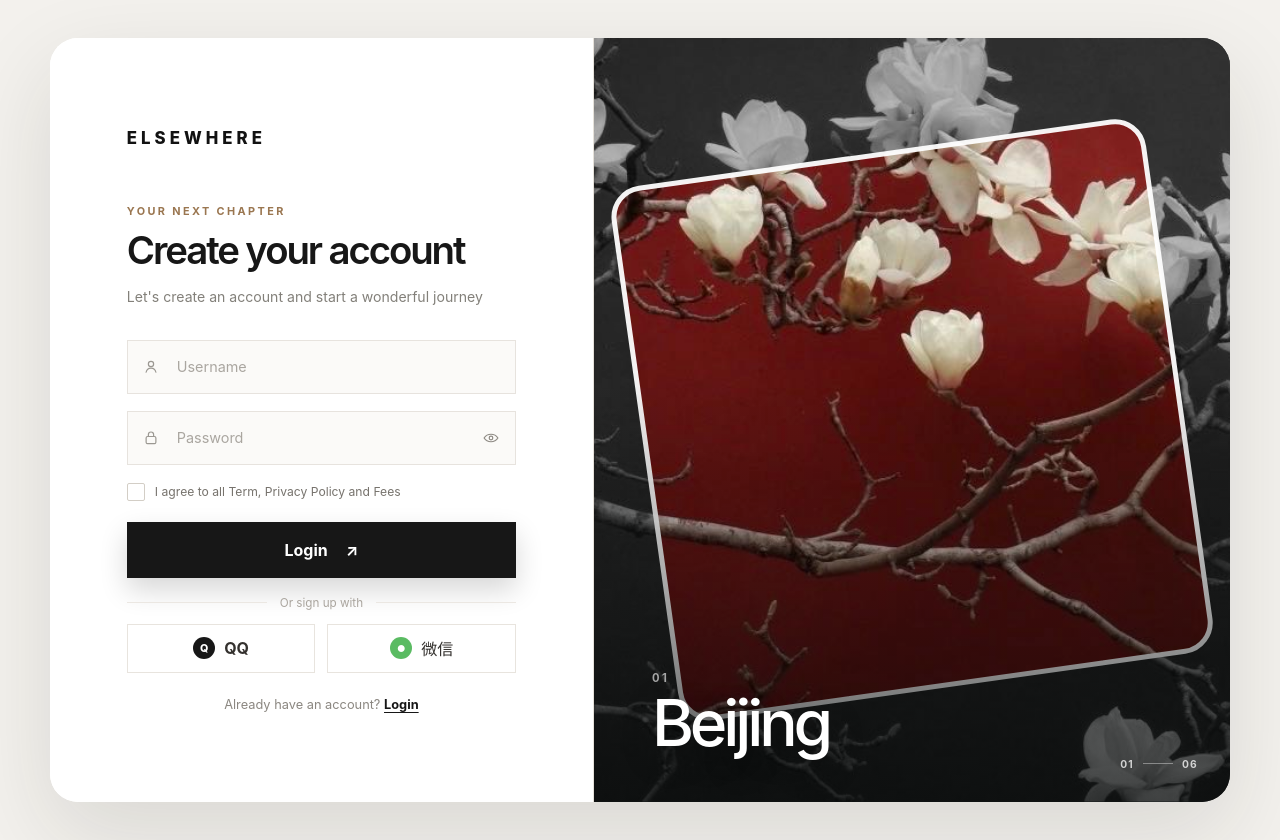
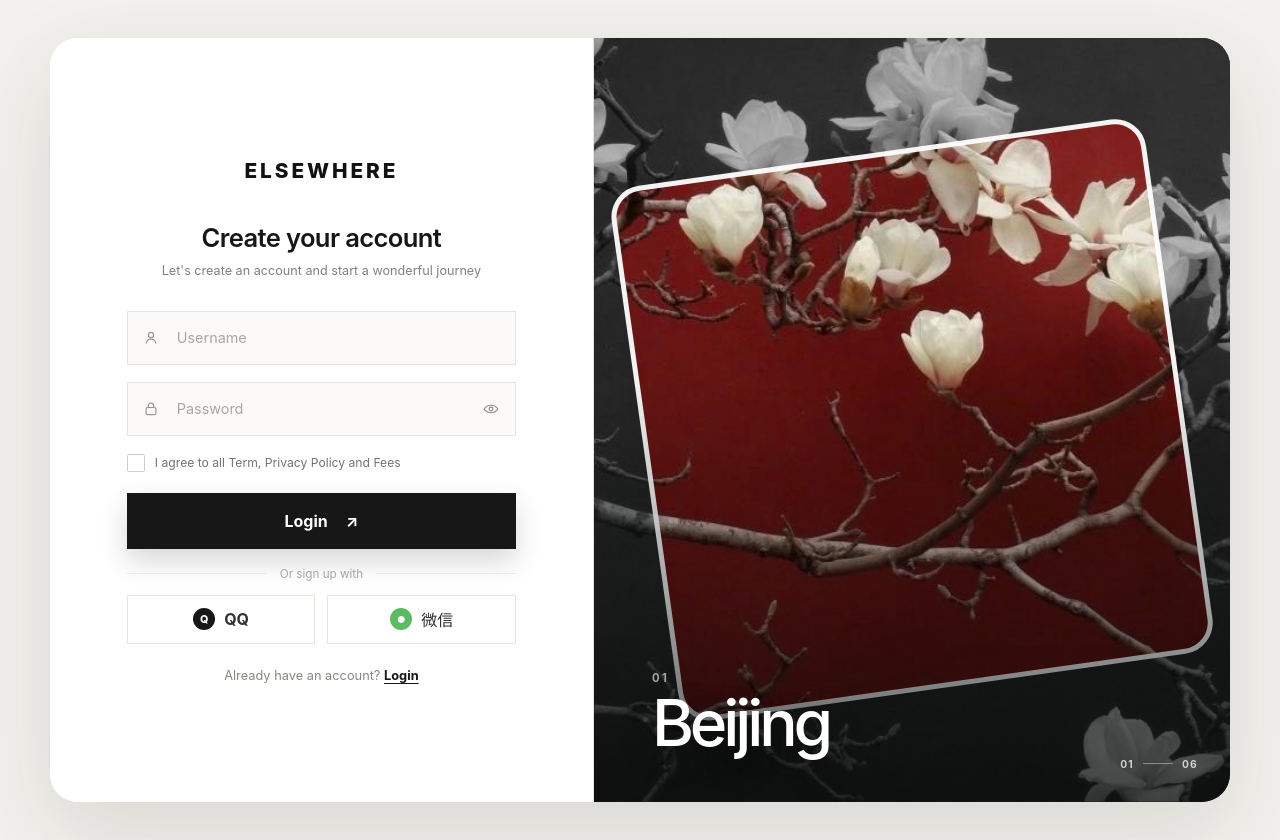
Before and after one commit to zhenyuk303/Elsewhere, a React (Vite) app: page / in a window 1280 px wide. Built offline with nearby package versions, Linux system fonts and the light colour scheme.

Commit message:
refine auth header copy and layout

```diff
--- a/src/features/auth/AuthPanel.tsx
+++ b/src/features/auth/AuthPanel.tsx
@@ -82,20 +82,15 @@ export function AuthPanel({
           ELSEWHERE
         </a>
         <div className="title-block" key={mode}>
-          <p className="eyebrow">YOUR NEXT CHAPTER</p>
           <h1 id="auth-title">
-            {isSignup
-              ? 'Create your account'
-              : 'A wonderful journey begins now.'}
+            {isSignup ? 'Create your account' : 'Welcome'}
           </h1>
           {isSignup ? (
             <p className="auth-subtitle">
               Let's create an account and start a wonderful journey
             </p>
           ) : (
-            <p className="auth-subtitle">
-              Welcome back. Your next destination is waiting.
-            </p>
+            <p className="auth-subtitle">A wonderful journey begins now</p>
           )}
         </div>
       </header>
--- a/src/features/auth/auth.css
+++ b/src/features/auth/auth.css
@@ -8,16 +8,18 @@
 }
 
 .auth-header {
-  margin-bottom: 32px;
+  margin-bottom: 30px;
+  text-align: center;
 }
 
 .brand {
-  display: inline-flex;
-  margin: 0 0 clamp(48px, 7vh, 80px);
+  display: block;
+  width: fit-content;
+  margin: 0 auto clamp(32px, 5vh, 48px);
   color: #121212;
-  font-size: 1.05rem;
+  font-size: 1.3rem;
   font-weight: 850;
-  letter-spacing: 0.24em;
+  letter-spacing: 0.14em;
   text-decoration: none;
 }
 
@@ -25,28 +27,20 @@
   animation: auth-content-in 420ms cubic-bezier(0.22, 1, 0.36, 1) both;
 }
 
-.eyebrow {
-  margin: 0 0 12px;
-  color: #9a7650;
-  font-size: 0.68rem;
-  font-weight: 750;
-  letter-spacing: 0.22em;
-}
-
 .auth-header h1 {
   max-width: 430px;
-  margin: 0;
-  font-size: clamp(2rem, 3vw, 3.05rem);
+  margin: 0 auto;
+  font-size: clamp(1.55rem, 2vw, 1.7rem);
   font-weight: 600;
-  letter-spacing: -0.055em;
-  line-height: 1.05;
+  letter-spacing: -0.025em;
+  line-height: 1.2;
 }
 
 .auth-subtitle {
-  margin: 14px 0 0;
+  margin: 8px 0 0;
   color: #83807a;
-  font-size: 0.88rem;
-  line-height: 1.65;
+  font-size: 0.79rem;
+  line-height: 1.5;
 }
 
 .auth-form {
@@ -335,7 +329,7 @@
   }
 
   .brand {
-    margin-bottom: 42px;
+    margin-bottom: 30px;
   }
 
   .auth-header {
@@ -358,11 +352,11 @@
   }
 
   .brand {
-    margin-bottom: 42px;
+    margin-bottom: 34px;
   }
 
   .auth-header h1 {
-    font-size: clamp(2.05rem, 9vw, 3rem);
+    font-size: clamp(1.45rem, 6vw, 1.7rem);
   }
 }
 
```
Also changed, not shown: 2 other files (tests, documents, lock files or other folders).
